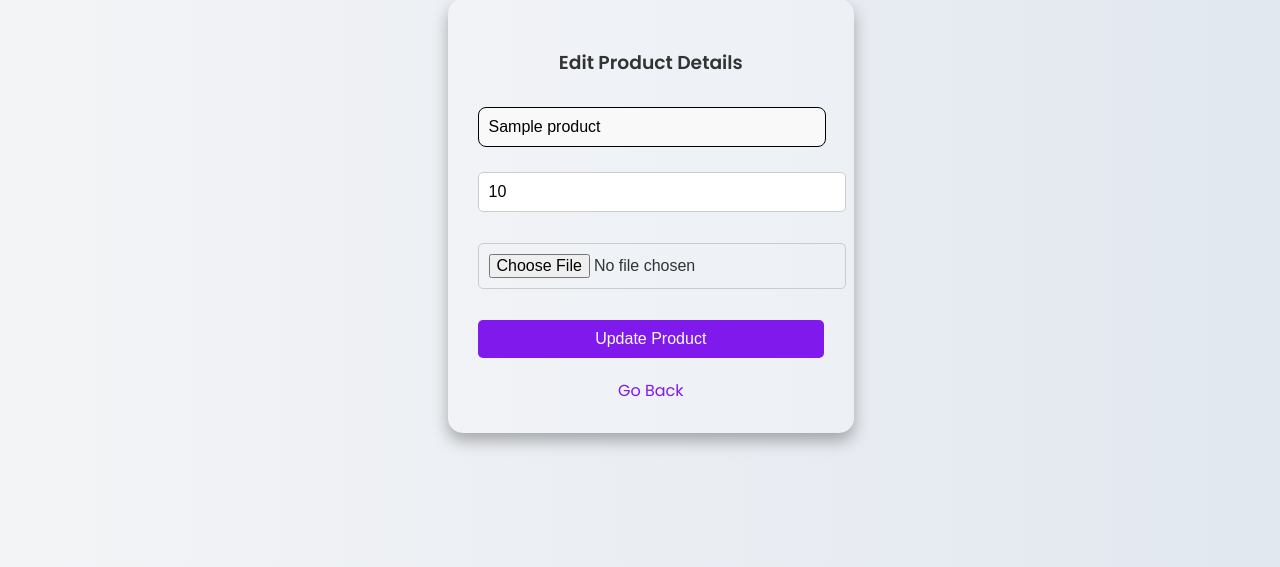
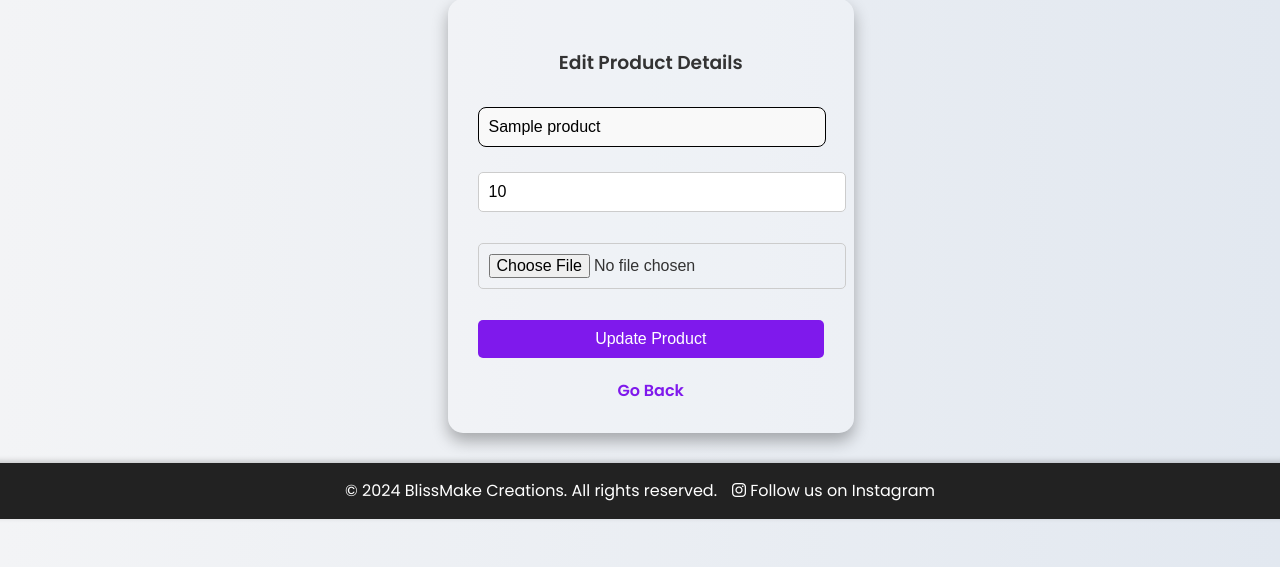
Before and after one commit to prasannabalajitp/BlissMake_FlaskApplication, a Flask app: page /admin/blissmake/edit_product/1 in a window 1280 px wide. Shown: the part 233-800 px from the top of the page. Run offline with Flask 2, Linux system fonts and the light colour scheme; a database or web service that is not in the repository returns one stand-in record (values such as "Sample title"); some libraries are stand-ins or nearby versions.

Commit message:
updating admin configurations

```diff
--- a/AppConstants/Constants.py
+++ b/AppConstants/Constants.py
@@ -56,6 +56,7 @@ class Constants:
     RESET_PWD = '/reset_password/<email>'
     EDIT_ADDR = '/editaddress/<username>'
     EDIT_ADDRESS = '/edit_address/<username>'
+    ADM_RELOGIN = '/home/<username>/<password>'
 
     #HTML
     INDEX_HTML = 'index.html'
--- a/admin.py
+++ b/admin.py
@@ -1,4 +1,4 @@
-from flask import Blueprint, render_template, redirect, url_for, request, session, flash
+from flask import Blueprint, render_template, redirect, url_for, request, session, flash, jsonify
 from app import mongo
 from AppConstants.Constants import Constants
 
@@ -16,6 +16,8 @@ def admin_login():
 
         admin = mongo.db.admin_credentials.find_one({Constants.USERNAME: username})
         if admin and admin[Constants.PASSWORD] == password:
+            session[Constants.USERNAME] = username
+            print(f"Logged in as: {session[Constants.USERNAME]}")
             products = mongo.db.products.find({})
             product_list = list(products)
 
@@ -24,6 +26,17 @@ def admin_login():
             flash(Constants.INVALID_ADM_PWD)
             return redirect(url_for(Constants.ADMIN_INDEX))
     return render_template(Constants.ADMIN_LOGIN_HTML)
+
+@admin.route(Constants.ADM_RELOGIN, methods=[Constants.POST, Constants.GET])
+def re_login(username, password):
+    admin = mongo.db.admin_credentials.find_one({Constants.USERNAME: username})
+    if username == admin[Constants.USERNAME] and password == admin[Constants.PASSWORD]:
+        password = admin[Constants.PASSWORD]
+        products = mongo.db.products.find({})
+        product_list = list(products)
+
+        return render_template(Constants.ADMIN_DASHBOARD_HTML, products=product_list, username=username, password=password)
+
 
 @admin.route(Constants.ADD_PRODUCT, methods=[Constants.POST])
 def add_product():
@@ -64,9 +77,12 @@ def edit_product(product_id):
         product_list = list(products)
 
         return render_template(Constants.ADMIN_DASHBOARD_HTML, products=product_list)
-
+    admin__detail = mongo.db.admin_credentials.find({})
+    for admin in admin__detail:
+        username = admin[Constants.USERNAME]
+        password = admin[Constants.PASSWORD]
     product = mongo.db.products.find_one({Constants.PRODUCT_ID: product_id})
-    return render_template(Constants.ADMIN_EDIT_HTML, product=product)
+    return render_template(Constants.ADMIN_EDIT_HTML, product=product, username=username, password=password)
 
 
 @admin.route(Constants.DEL_PRODCUT, methods=[Constants.GET])
--- a/blissmake.py
+++ b/blissmake.py
@@ -266,6 +266,7 @@ def checkout(username):
         total_price=round(total_price, 2)
     )
 
+@blissmake.route('/home/<username>/<password>', methods=[Constants.POST])
 @blissmake.route(Constants.MAIN_HOME_PAGE, methods=[Constants.POST])
 def authenticate_user():
     if request.method == Constants.POST:
--- a/static/css/styles.css
+++ b/static/css/styles.css
@@ -783,10 +783,12 @@ header.admin-header {
     text-decoration: none;
     color: #7f19ec;
     font-size: 1rem;
+    font-weight: bold;
 }
 
 .admin-link:hover {
-    color: #5a13b1;
+    color: #3e0f77;
+    font-weight: bolder;
 }
 
 /* Logout button */
--- a/templates/admin_edit_product.html
+++ b/templates/admin_edit_product.html
@@ -30,8 +30,16 @@
                 <input type="file" name="product_img" value="{{ product.product_img }}" class="admin-input-form">
                 <button type="submit" class="admin-button">Update Product</button>
             </form>
-            <a href="{{ url_for('admin.admin_login') }}" class="admin-link">Go Back</a>
+            <a href="{{ url_for('admin.re_login', username=username, password=password ) }}" class="admin-link">Go Back</a>
         </div>
     </main>
+    <footer>
+        <p>&copy; 2024 BlissMake Creations. All rights reserved.</p>
+        <div>
+            <a href="https://www.instagram.com/blissmake_?igsh=MWZpM29lOHo2MWxvaA==" target="_blank">
+                <i class="fab fa-instagram"></i> Follow us on Instagram
+            </a>
+        </div>
+    </footer>
 </body>
 </html>
```
Also changed, not shown: templates/admin_dashboard.html (+8 -0 lines).
